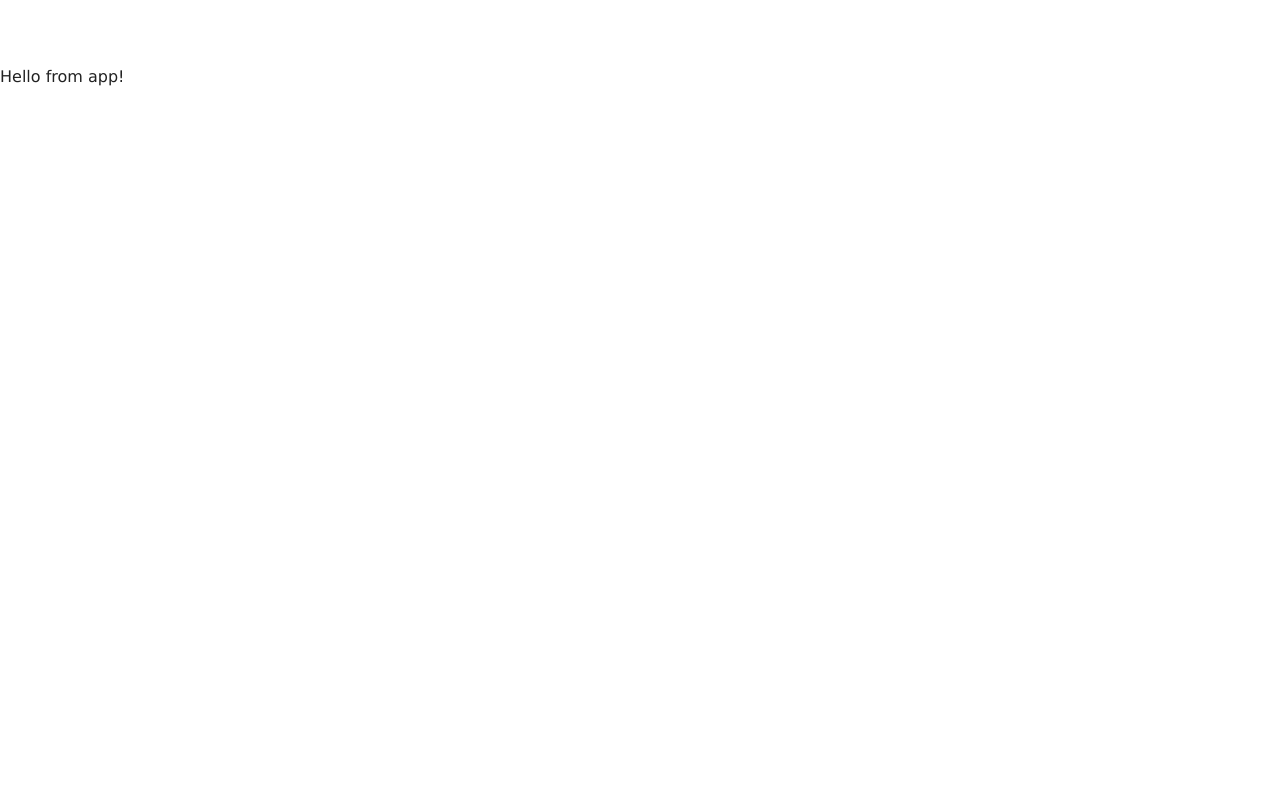
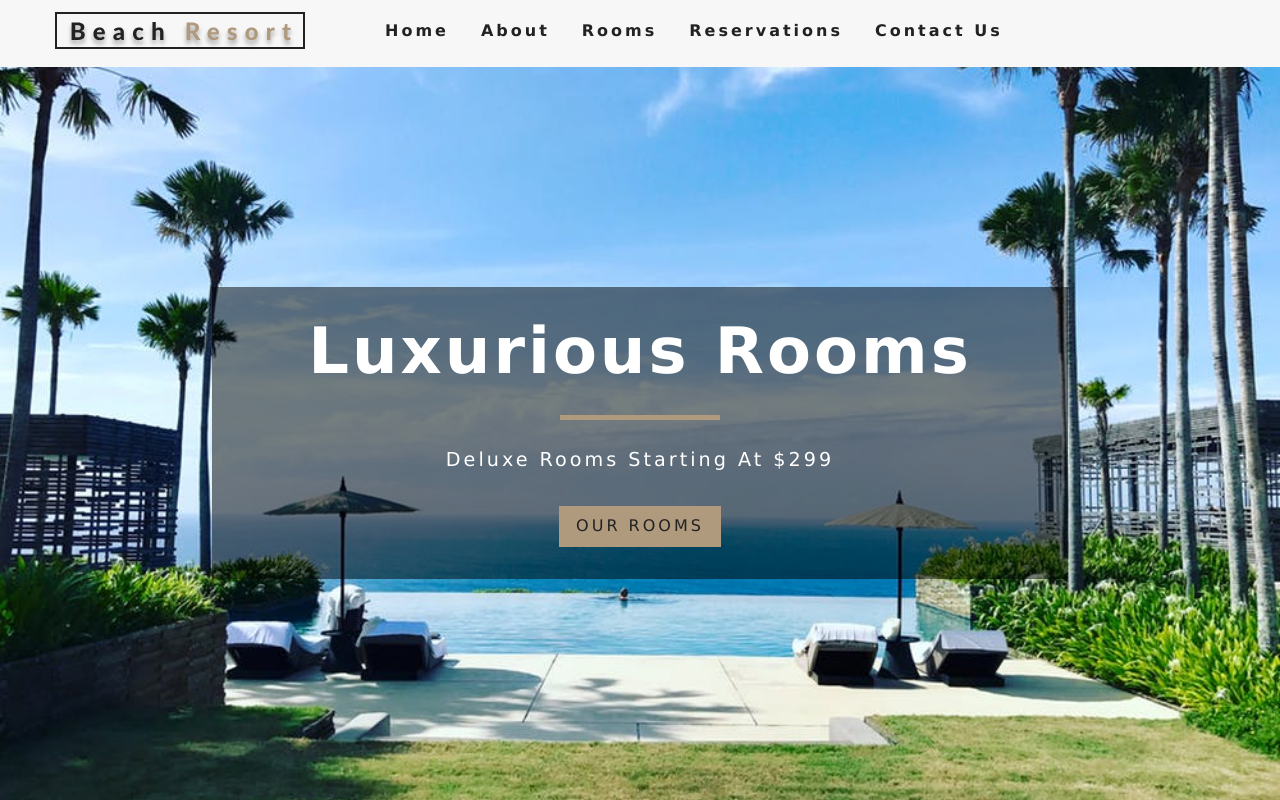
Before and after one commit to ibaylis/react-beach-resort-deploy, a React (Create React App) app: page / in a window 1280 px wide. Built offline with nearby package versions, Linux system fonts and the light colour scheme.

Commit message:
Added pages and some routing

```diff
--- a/src/App.js
+++ b/src/App.js
@@ -1,10 +1,25 @@
 import React from 'react';
 import './App.css';
+
+import Home from "./pages/Home";
+import Rooms from "./pages/Rooms";
+import SingleRoom from "./pages/SingleRoom";
+import Error from "./pages/Error";
+
+import { Route, Switch } from 'react-router-dom';
+
+import Navbar from "./components/Navbar";
 
 function App() {
   return (
     <>
-      Hello from app!
+      <Navbar />
+      <Switch>
+          <Route exact path="/" component={Home} />
+          <Route exact path="/rooms/" component={Rooms} />
+          <Route exact path="/rooms/:slug" component={SingleRoom} />
+          <Route component={Error} />
+      </Switch>
     </>
   );
 }
--- /dev/null
+++ b/src/components/Banner.js
@@ -0,0 +1,14 @@
+import React from 'react';
+
+const Banner = ({ children, title, subtitle }) => {
+    return (
+        <div className="banner">
+            <h1>{title}</h1>
+            <div />
+            <p>{subtitle}</p>
+            {children}
+        </div>
+    )
+}
+
+export default Banner
--- /dev/null
+++ b/src/components/Hero.js
@@ -0,0 +1,15 @@
+import React from 'react'
+
+function Hero({ children, hero }) {
+    return (
+        <header className={hero}>
+            {children}
+        </header>
+    )
+}
+
+Hero.defaultProps = {
+    hero: 'defaultHero'
+}
+
+export default Hero;
--- /dev/null
+++ b/src/components/Navbar.js
@@ -0,0 +1,55 @@
+import React, { Component } from 'react';
+import logo from '../images/logo.svg';
+import { FaAlignRight } from 'react-icons/fa';
+import { Link } from 'react-router-dom';
+
+class Navbar extends Component {
+    state = {
+        isOpen: false
+    }
+
+    handleToggle = () => {
+        this.setState({ isOpen: !this.state.isOpen })
+    }
+
+    render() {
+        return (
+            <nav className="navbar">
+                <div className="nav-center">
+                    <div className="nav-header">
+                        <Link to="/">
+                            <img src={logo} alt="Beach Resort" />
+                        </Link>
+                        <button
+                            type="button"
+                            className="nav-btn"
+                            onClick={this.handleToggle}
+                        >
+                            <FaAlignRight className="nav-icon" />
+                        </button>
+                    </div>
+                    {/* end of nav header */}
+                    <ul className={this.state.isOpen ? "nav-links show-nav" : "nav-links"}>
+                        <li>
+                            <Link to="/">Home</Link>
+                        </li>
+                        <li>
+                            <Link to="/about">About</Link>
+                        </li>
+                        <li>
+                            <Link to="/rooms">Rooms</Link>
+                        </li>
+                        <li>
+                            <Link to="/reservations">Reservations</Link>
+                        </li>
+                        <li>
+                            <Link to="/contacts">Contact Us</Link>
+                        </li>
+                    </ul>
+                </div>
+            </nav>
+        )
+    }
+}
+
+export default Navbar;
--- a/src/index.js
+++ b/src/index.js
@@ -1,10 +1,15 @@
 import React from 'react';
 import ReactDOM from 'react-dom';
+import { BrowserRouter as Router } from 'react-router-dom';
 // import './index.css';
 import App from './App';
 import * as serviceWorker from './serviceWorker';
 
-ReactDOM.render(<App />, document.getElementById('root'));
+ReactDOM.render(
+    <Router>
+        <App />
+    </Router>,
+    document.getElementById('root'));
 
 // If you want your app to work offline and load faster, you can change
 // unregister() to register() below. Note this comes with some pitfalls.
--- /dev/null
+++ b/src/pages/Error.js
@@ -0,0 +1,10 @@
+import React from 'react';
+import Hero from "../components/Hero";
+
+const Error = () => {
+    return (
+        <Hero />
+    )
+}
+
+export default Error;
--- /dev/null
+++ b/src/pages/Home.js
@@ -0,0 +1,18 @@
+import React from 'react';
+import Hero from "../components/Hero";
+import Banner from "../components/Banner";
+import { Link } from "react-router-dom";
+
+const Home = () => {
+    return (
+        <Hero>
+            <Banner title="luxurious rooms" subtitle="deluxe rooms starting at $299">
+                <Link to="/rooms" className="btn-primary">
+                    Our Rooms
+                </Link>
+            </Banner>
+        </Hero>
+    )
+}
+
+export default Home
--- /dev/null
+++ b/src/pages/Rooms.js
@@ -0,0 +1,10 @@
+import React from 'react';
+import Hero from "../components/Hero";
+
+const Rooms = () => {
+    return (
+        <Hero hero="roomsHero" />
+    )
+}
+
+export default Rooms;
--- /dev/null
+++ b/src/pages/SingleRoom.js
@@ -0,0 +1,13 @@
+import React, { Component } from 'react';
+
+class SingleRoom extends Component {
+    render() {
+        return (
+            <div>
+                Hello from single room
+            </div>
+        )
+    }
+}
+
+export default SingleRoom;
```
